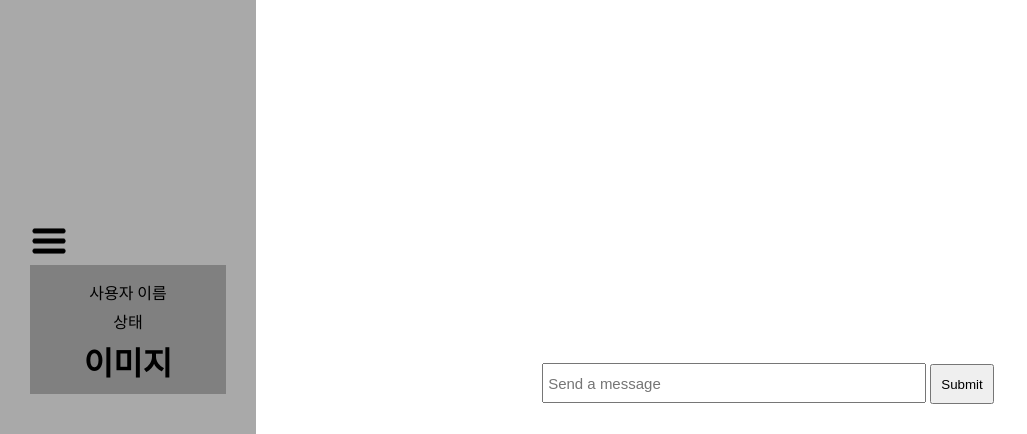
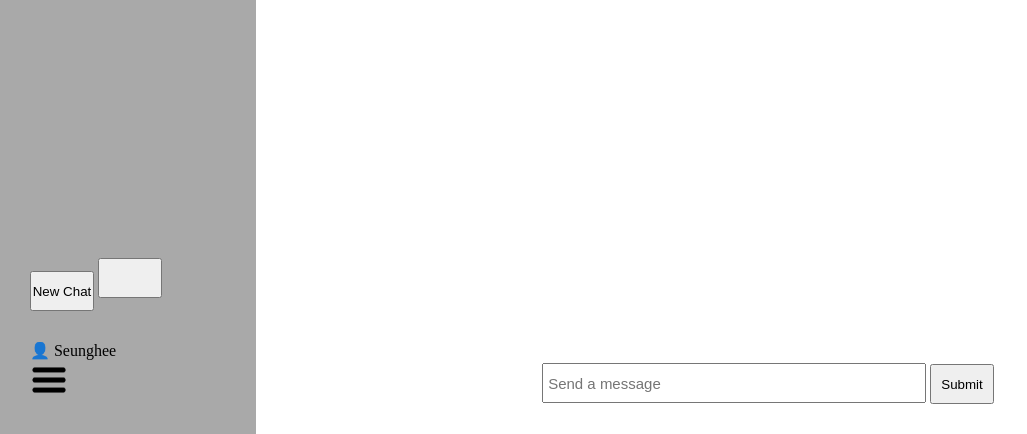
Before and after one commit to KDT-IaaS-Class-One-Group/Web-Application-IA-bsh, a website: page public/index.html in a window 1280 px wide. Shown: the part 366-800 px from the top of the page, without its empty margins (0-1027 px from the left). Drawn offline with Linux system fonts and the light colour scheme.

Commit message:
레이아웃 수정

```diff
--- a/public/index.html
+++ b/public/index.html
@@ -9,6 +9,13 @@
 <body>
   <div id="root">
     <div class="left">
+      <!-- nes chat, button -->
+      <div class="divOne">
+        <button id="chatBox">New Chat</button>
+        <button id="box"></button>
+      </div>
+      <div class="divTwo">
+        <div>👤 Seunghee </div>
         <nav>
           <div class="container">
             <ul>
@@ -23,10 +30,6 @@
             </ul>
           </div>
         </nav>
-      <div class="user-info">
-        <p>사용자 이름</p>
-        <p>상태</p>
-        <h1>이미지</h1>
       </div>
     </div>
     <div class="right">
```
Lines whose indentation alone changed are shown as unchanged.
